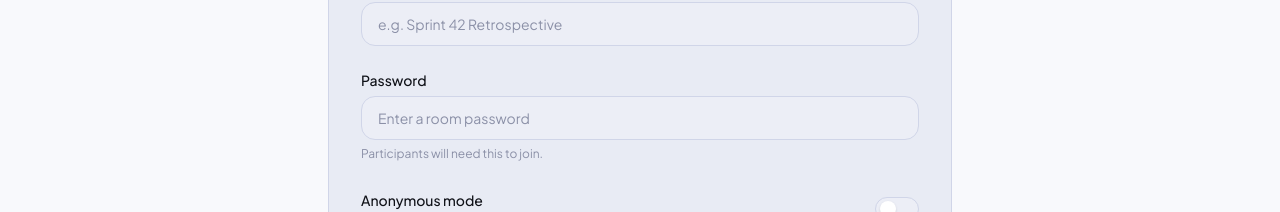
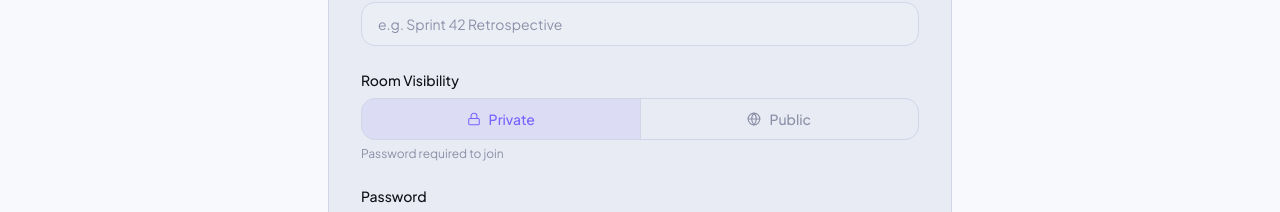
Before and after one commit to retrodash/retrodash, a Next.js app: page /en/room/new in a window 1280 px wide. Shown: the part 303-515 px from the top of the page. Built offline with nearby package versions, Linux system fonts and the light colour scheme; no server answers; the database is empty; sample sign-in values are in the browser's storage.

Commit message:
feat: add public/private room visibility option

```diff
--- a/components/room/NewRoomClient.tsx
+++ b/components/room/NewRoomClient.tsx
@@ -21,6 +21,7 @@ import {
   XIcon,
   PlusIcon,
   LockIcon,
+  GlobeIcon,
 } from "@/components/ui/Icons";
 
 type ColumnEntry = { id: string; title: string };
@@ -40,12 +41,17 @@ export function NewRoomClient() {
 
   const [name, setName] = useState("");
   const [password, setPassword] = useState("");
+  const [isPublic, setIsPublic] = useState(false);
   const [isAnonymous, setAnonymous] = useState(false);
   const [columns, setColumns] = useState<ColumnEntry[]>(DEFAULT_COLUMNS);
   const [errors, setErrors] = useState<Record<string, string>>({});
   const [submitting, setSubmitting] = useState(false);
   const [serverError, setServerError] = useState<string | null>(null);
-  const [created, setCreated] = useState<{ roomId: string; password: string } | null>(null);
+  const [created, setCreated] = useState<{
+    roomId: string;
+    password: string;
+    isPublic: boolean;
+  } | null>(null);
 
   const addColumn = () => {
     setColumns((prev) => [...prev, { id: crypto.randomUUID(), title: "" }]);
@@ -62,9 +68,13 @@ export function NewRoomClient() {
   const validate = () => {
     const next: Record<string, string> = {};
     if (!name.trim()) next.name = t("nameRequired");
+    if (!isPublic) {
       if (!password.trim()) next.password = t("passwordRequired");
-    if (password.trim().length < 4) next.password = t("passwordMinLength");
-    if (columns.some((c) => !c.title.trim())) next.columns = t("columnsRequired");
+      else if (password.trim().length < 4)
+        next.password = t("passwordMinLength");
+    }
+    if (columns.some((c) => !c.title.trim()))
+      next.columns = t("columnsRequired");
     setErrors(next);
     return Object.keys(next).length === 0;
   };
@@ -77,19 +87,22 @@ export function NewRoomClient() {
     setServerError(null);
 
     try {
-      const passwordHash = await hashPassword(password.trim());
+      const passwordHash = isPublic ? "" : await hashPassword(password.trim());
       const roomId = await createRoom({
         name: name.trim(),
         passwordHash,
+        isPublic,
         ownerId: user.uid,
         ownerName: user.displayName ?? "Facilitator",
         ownerPhotoURL: user.photoURL ?? null,
         isAnonymous,
         columnTitles: columns.map((c) => c.title.trim()),
         actionItemsTitle: t("actionItems"),
-        initialActionItemTexts: carryOver.enabled ? carryOver.selectedTexts : [],
+        initialActionItemTexts: carryOver.enabled
+          ? carryOver.selectedTexts
+          : [],
       });
-      setCreated({ roomId, password: password.trim() });
+      setCreated({ roomId, password: password.trim(), isPublic });
     } catch {
       setServerError(t("serverError"));
       setSubmitting(false);
@@ -102,6 +115,7 @@ export function NewRoomClient() {
         roomId={created.roomId}
         roomName={name.trim()}
         password={created.password}
+        isPublic={created.isPublic}
         onOpen={() => router.push(`/room/${created.roomId}`)}
       />
     );
@@ -121,7 +135,9 @@ export function NewRoomClient() {
         </Link>
 
         <div className="bg-bg-card border border-border rounded-lg p-5 sm:p-8">
-          <h1 className="text-2xl font-bold text-text-primary mb-1">{t("title")}</h1>
+          <h1 className="text-2xl font-bold text-text-primary mb-1">
+            {t("title")}
+          </h1>
           <p className="text-text-secondary text-sm mb-8">{t("subtitle")}</p>
 
           {serverError && (
@@ -140,7 +156,47 @@ export function NewRoomClient() {
               />
             </Field>
 
-            <Field label={t("password")} error={errors.password} hint={t("passwordHint")}>
+            <div>
+              <p className="text-text-primary text-sm font-medium mb-2">
+                {t("visibility")}
+              </p>
+              <div className="flex rounded-md border border-border overflow-hidden">
+                <button
+                  type="button"
+                  onClick={() => setIsPublic(false)}
+                  className={`flex-1 flex items-center justify-center cursor-pointer gap-2 py-2.5 text-sm font-medium transition-colors border-r border-border ${
+                    !isPublic
+                      ? "bg-accent-violet/10 text-accent-violet"
+                      : "text-text-muted hover:text-text-secondary"
+                  }`}
+                >
+                  <LockIcon size={14} />
+                  {t("private")}
+                </button>
+                <button
+                  type="button"
+                  onClick={() => setIsPublic(true)}
+                  className={`flex-1 flex items-center justify-center cursor-pointer gap-2 py-2.5 text-sm font-medium transition-colors ${
+                    isPublic
+                      ? "bg-accent-cyan/10 text-accent-cyan"
+                      : "text-text-muted hover:text-text-secondary"
+                  }`}
+                >
+                  <GlobeIcon size={14} />
+                  {t("public")}
+                </button>
+              </div>
+              <p className="text-text-muted text-xs mt-1.5">
+                {isPublic ? t("publicHint") : t("privateHint")}
+              </p>
+            </div>
+
+            {!isPublic && (
+              <Field
+                label={t("password")}
+                error={errors.password}
+                hint={t("passwordHint")}
+              >
                 <Input
                   type="password"
                   placeholder={t("passwordPlaceholder")}
@@ -148,11 +204,16 @@ export function NewRoomClient() {
                   onChange={(e) => setPassword(e.target.value)}
                 />
               </Field>
+            )}
 
             <div className="flex items-center justify-between gap-4 py-1">
               <div>
-                <p className="text-text-primary text-sm font-medium">{t("anonymousMode")}</p>
-                <p className="text-text-muted text-xs mt-0.5">{t("anonymousModeHint")}</p>
+                <p className="text-text-primary text-sm font-medium">
+                  {t("anonymousMode")}
+                </p>
+                <p className="text-text-muted text-xs mt-0.5">
+                  {t("anonymousModeHint")}
+                </p>
               </div>
               <Toggle checked={isAnonymous} onChange={setAnonymous} />
             </div>
@@ -160,7 +221,9 @@ export function NewRoomClient() {
             <Divider />
 
             <div>
-              <p className="text-text-primary text-sm font-medium mb-1">{t("columnsTitle")}</p>
+              <p className="text-text-primary text-sm font-medium mb-1">
+                {t("columnsTitle")}
+              </p>
               <p className="text-text-muted text-xs mb-4">{t("columnsHint")}</p>
 
               <div className="space-y-2">
@@ -202,7 +265,9 @@ export function NewRoomClient() {
 
               <div className="mt-4 flex items-center gap-3 h-10 px-3 rounded-md border border-dashed border-border bg-bg-elevated/50">
                 <LockIcon size={13} />
-                <span className="text-text-muted text-sm flex-1">{t("actionItems")}</span>
+                <span className="text-text-muted text-sm flex-1">
+                  {t("actionItems")}
+                </span>
                 <span className="text-[11px] font-semibold uppercase tracking-widest text-text-muted">
                   {t("autoAdded")}
                 </span>
--- a/components/room/RoomCreatedScreen.tsx
+++ b/components/room/RoomCreatedScreen.tsx
@@ -9,6 +9,7 @@ interface RoomCreatedScreenProps {
   roomId: string;
   roomName: string;
   password: string;
+  isPublic?: boolean;
   onOpen: () => void;
 }
 
@@ -16,6 +17,7 @@ export function RoomCreatedScreen({
   roomId,
   roomName,
   password,
+  isPublic = false,
   onOpen,
 }: RoomCreatedScreenProps) {
   const t = useTranslations("newRoom");
@@ -49,9 +51,12 @@ export function RoomCreatedScreen({
             {t("createdHeader")}
           </p>
           <h1 className="text-text-primary font-bold text-xl leading-snug">{roomName}</h1>
-          <p className="text-text-secondary text-sm mt-1">{t("createdShare")}</p>
+          <p className="text-text-secondary text-sm mt-1">
+            {isPublic ? t("createdSharePublic") : t("createdShare")}
+          </p>
         </div>
 
+        {!isPublic && (
           <div>
             <label className="text-text-muted text-[11px] font-semibold uppercase tracking-widest mb-2 block">
               {t("passwordLabel")}
@@ -79,6 +84,7 @@ export function RoomCreatedScreen({
               </button>
             </div>
           </div>
+        )}
 
         <div>
           <label className="text-text-muted text-[11px] font-semibold uppercase tracking-widest mb-2 block">
--- a/components/room/ShareRoomModal.tsx
+++ b/components/room/ShareRoomModal.tsx
@@ -7,10 +7,11 @@ import { Modal } from "@/components/ui/Modal";
 interface ShareRoomModalProps {
   roomId: string;
   roomName: string;
+  isPublic?: boolean;
   onClose: () => void;
 }
 
-export function ShareRoomModal({ roomId, roomName, onClose }: ShareRoomModalProps) {
+export function ShareRoomModal({ roomId, roomName, isPublic = false, onClose }: ShareRoomModalProps) {
   const [copiedUrl, setCopiedUrl] = useState(false);
   const [copiedCode, setCopiedCode] = useState(false);
   const t = useTranslations("shareRoomModal");
@@ -28,7 +29,7 @@ export function ShareRoomModal({ roomId, roomName, onClose }: ShareRoomModalProp
       <p className="text-text-secondary text-sm mb-5 leading-relaxed">
         {t("subtitle")}{" "}
         <span className="text-text-primary font-medium">{roomName}</span>.{" "}
-        {t("subtitleEnd")}
+        {isPublic ? t("subtitleEndPublic") : t("subtitleEnd")}
       </p>
 
       <div className="mb-4">
--- a/lib/firestore.ts
+++ b/lib/firestore.ts
@@ -84,6 +84,7 @@ export async function getUncompletedActionItems(roomId: string): Promise<Card[]>
 export async function createRoom({
   name,
   passwordHash,
+  isPublic,
   ownerId,
   ownerName,
   ownerPhotoURL,
@@ -94,6 +95,7 @@ export async function createRoom({
 }: {
   name: string;
   passwordHash: string;
+  isPublic: boolean;
   ownerId: string;
   ownerName: string;
   ownerPhotoURL: string | null;
@@ -108,6 +110,7 @@ export async function createRoom({
   batch.set(roomRef, {
     name,
     password: passwordHash,
+    isPublic,
     ownerId,
     isAnonymous,
     status: "waiting",
--- a/messages/en.json
+++ b/messages/en.json
@@ -101,6 +101,13 @@
     "addColumn": "Add column",
     "actionItems": "Action Items",
     "autoAdded": "Auto-added",
+    "visibility": "Room Visibility",
+    "private": "Private",
+    "privateHint": "Password required to join",
+    "public": "Public",
+    "publicHint": "Anyone with the link can join, no password needed",
+    "createdSharePublic": "Share the room code or link with your team.",
+    "publicBadge": "Public room",
     "creating": "Creating…",
     "createRoom": "Create Room",
     "serverError": "Something went wrong. Please try again.",
@@ -196,6 +203,7 @@
     "title": "Invite teammates",
     "subtitle": "Share the link or room code below to invite people to",
     "subtitleEnd": "They will need the room password to join.",
+    "subtitleEndPublic": "No password is needed — just share the link or code.",
     "roomCode": "Room Code",
     "shareLink": "Share Link",
     "copied": "Copied!",
--- a/messages/pt-BR.json
+++ b/messages/pt-BR.json
@@ -101,6 +101,13 @@
     "addColumn": "Adicionar coluna",
     "actionItems": "Itens de Ação",
     "autoAdded": "Adicionado automaticamente",
+    "visibility": "Visibilidade da Sala",
+    "private": "Privada",
+    "privateHint": "Senha necessária para entrar",
+    "public": "Pública",
+    "publicHint": "Qualquer pessoa com o link pode entrar, sem senha",
+    "createdSharePublic": "Compartilhe o código ou link da sala com sua equipe.",
+    "publicBadge": "Sala pública",
     "creating": "Criando…",
     "createRoom": "Criar Sala",
     "serverError": "Algo deu errado. Por favor, tente novamente.",
@@ -196,6 +203,7 @@
     "title": "Convidar membros",
     "subtitle": "Compartilhe o link ou código abaixo para convidar pessoas para",
     "subtitleEnd": "Eles precisarão da senha da sala para entrar.",
+    "subtitleEndPublic": "Sem senha necessária — basta compartilhar o link ou código.",
     "roomCode": "Código da Sala",
     "shareLink": "Link de Compartilhamento",
     "copied": "Copiado!",
--- a/types/index.ts
+++ b/types/index.ts
@@ -4,6 +4,7 @@ export interface Room {
   id: string;
   name: string;
   password: string;
+  isPublic: boolean;
   ownerId: string;
   isAnonymous: boolean;
   status: "waiting" | "active" | "ended";
```
Also changed, not shown: components/room/RoomClient.tsx (+8 -1 lines). Lines whose indentation alone changed are shown as unchanged.
